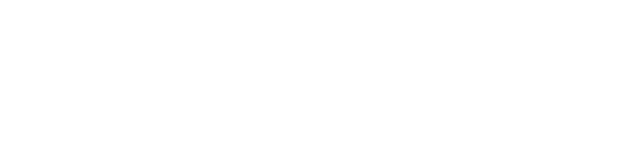
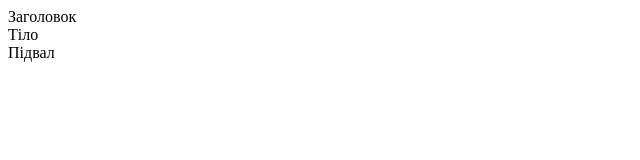
Before and after one commit to alina-semenova/Test, a plain HTML site: page index.html in a window 1280 px wide. Shown: the whole page, without its empty margins (0-640 px from the left). Drawn offline with Linux system fonts and the light colour scheme.

Commit message:
add markup

```diff
--- a/index.html
+++ b/index.html
@@ -6,8 +6,8 @@
     <title>Document</title>
   </head>
   <body>
-    <header></header>
-    <main></main>
-    <footer></footer>
+    <header>Заголовок</header>
+    <main>Тіло</main>
+    <footer>Підвал</footer>
   </body>
 </html>
```
